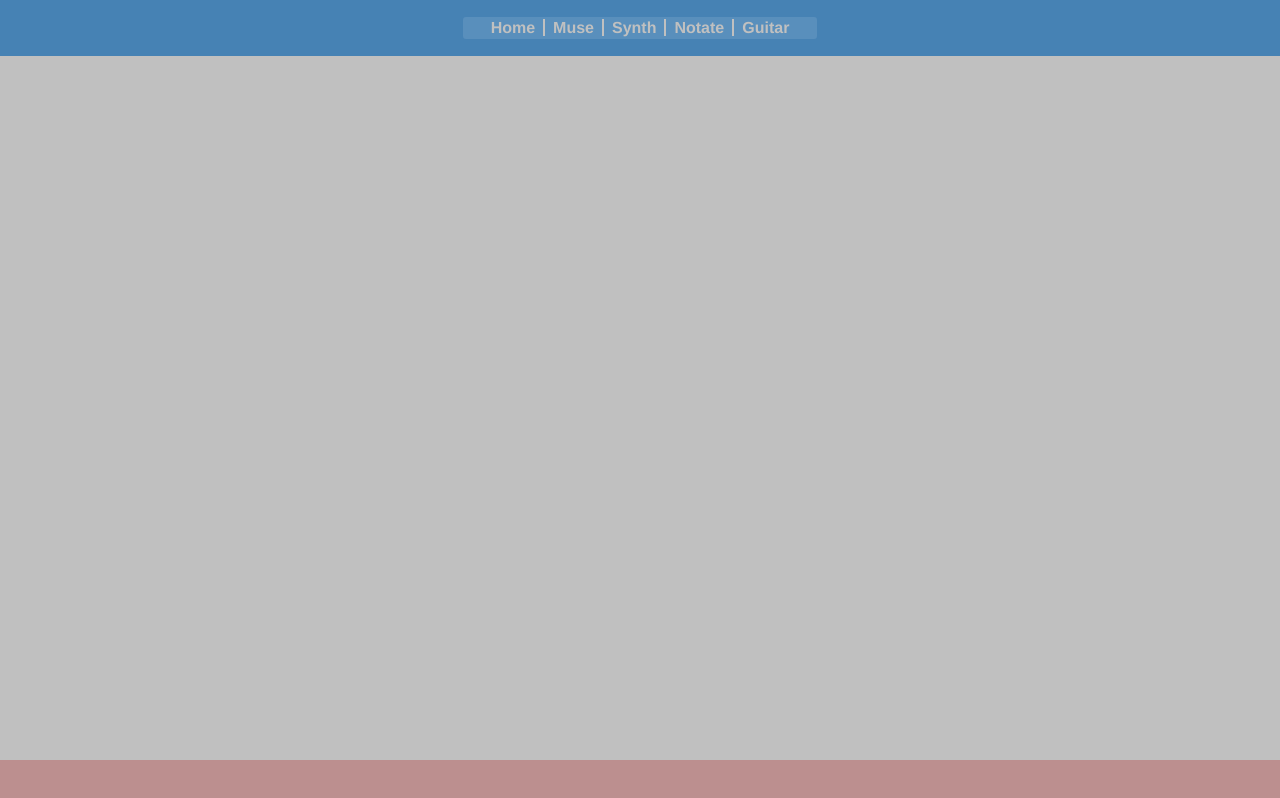
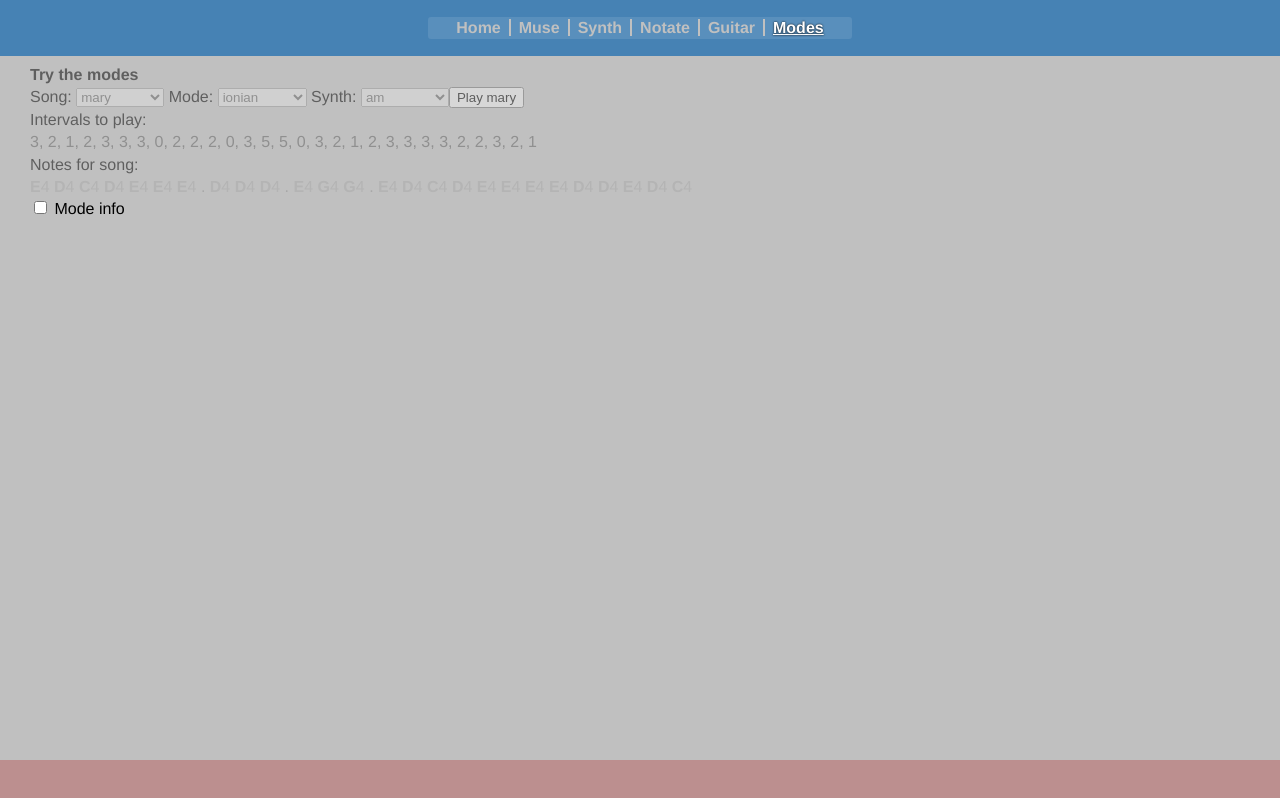
Before and after one commit to dvdrtrgn/build-blocks, a Vue app: page /#/Modes in a window 1280 px wide. Built offline with nearby package versions, Linux system fonts and the light colour scheme.

Commit message:
Integrate modes

```diff
--- a/src/App.vue
+++ b/src/App.vue
@@ -27,15 +27,14 @@
   @import '@/scss/base.scss';
   body {
     background: silver;
+    font-family: 'Avenir', Helvetica, Arial, sans-serif;
   }
   main {
     height: 100vh;
     padding-top: 8vh;
     padding-bottom: 5vh;
   }
-  #app {
-    font-family: 'Avenir', Helvetica, Arial, sans-serif;
-  }
+
   .flexed {
     align-items: center;
     display: flex;
--- a/src/helpers/router.js
+++ b/src/helpers/router.js
@@ -41,6 +41,12 @@ const routes = [
     component: () =>
       import(/* webpackChunkName: "Guitar" */ '../views/guitar/Neck.vue'),
   },
+  {
+    path: '/Modes',
+    name: 'Modes',
+    component: () =>
+      import(/* webpackChunkName: "Modes" */ '../views/modes/Vscale.vue'),
+  },
 ];
 
 const router = createRouter({
--- a/src/scss/base.scss
+++ b/src/scss/base.scss
@@ -1,3 +1,3 @@
 @import 'base/reset';
-@import 'base/form';
+// @import 'base/form';
 @import 'base/general';
--- a/src/views/modes/Vscale.vue
+++ b/src/views/modes/Vscale.vue
@@ -1,4 +1,5 @@
 <template>
+  <main>
     <div class="tidy player" @mousedown.once="enablemode" :class="{ enabled }">
       <h1>Try the modes</h1>
       <SongPicker v-model:modelSong="selectedSong" />
@@ -13,6 +14,7 @@
     <div v-show="showModeInfo">
       <ModePlayer :mode="selectedMode" />
     </div>
+  </main>
 </template>
 
 <script>
@@ -74,12 +76,17 @@
 </script>
 
 <style lang="scss">
-  #Scales {
-    padding: 0 3rem;
+  #Modes main {
+    -webkit-font-smoothing: antialiased;
+    -moz-osx-font-smoothing: grayscale;
+    font-family: Avenir, Helvetica, Arial, sans-serif;
+    padding-left: 3rem;
+    padding-right: 3rem;
     text-align: left;
 
     .player:not(.enabled) * {
       opacity: 0.5;
     }
   }
+
 </style>
```
Lines whose indentation alone changed are shown as unchanged.
